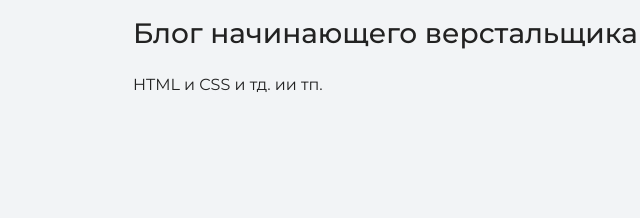
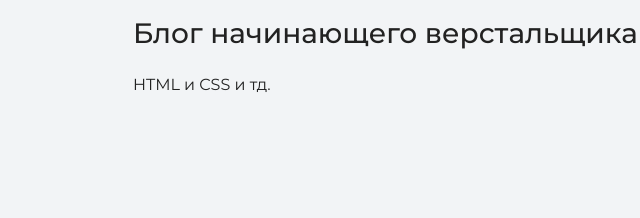
Before and after one commit to RodionK77/RKLayoutdesigner, a plain HTML site: page index.html in a window 1280 px wide. Shown: the part 1735-1953 px from the top of the page, 43-683 px from the left. Drawn offline with nearby package versions, Linux system fonts and the light colour scheme.

Commit message:
Update index.html

```diff
--- a/index.html
+++ b/index.html
@@ -39,7 +39,7 @@
       <p>Текст</p>
 
       <h3>Блог начинающего верстальщика</h3>
-      <p>HTML и CSS и тд. ии тп.</p>
+      <p>HTML и CSS и тд.</p>
         </div>
     </section>
 
```
